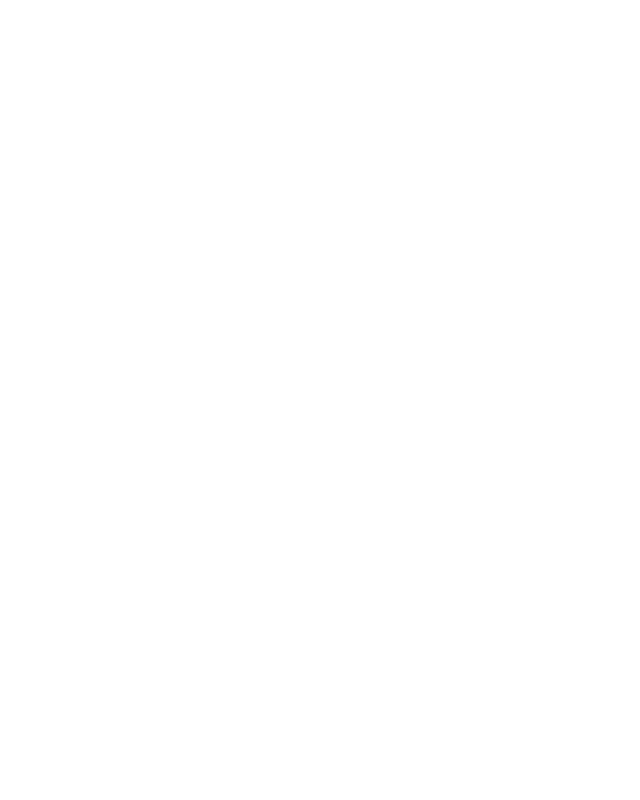
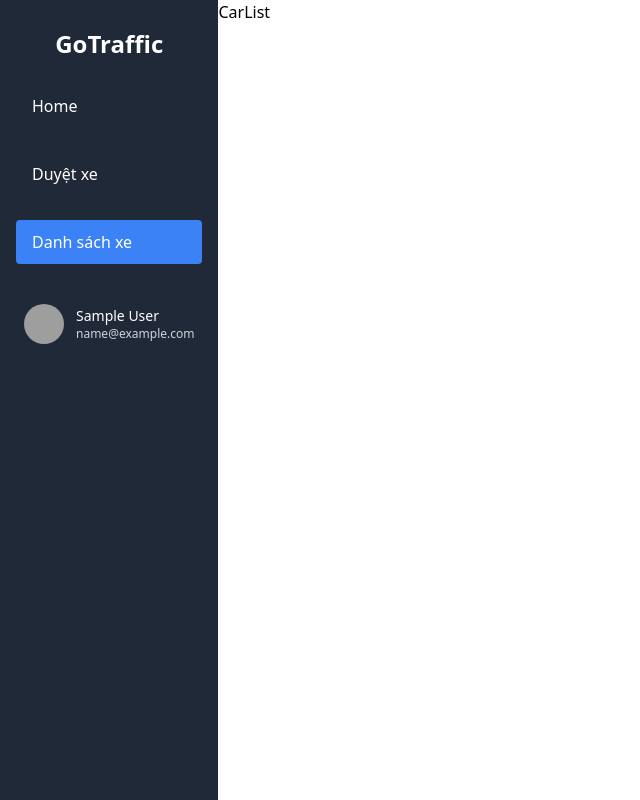
Before and after one commit to ibretsam/GoTrafficAdminPanel, a React (Vite) app: page /car-list in a window 1280 px wide. Before the commit this address had no page. Shown: the whole page, without its empty margins (0-640 px from the left). Built offline with nearby package versions, Linux system fonts and the light colour scheme; no server answers; sample sign-in values are in the browser's storage; grey boxes are pictures that could not be loaded.

Commit message:
Add new page

```diff
--- a/src/App.tsx
+++ b/src/App.tsx
@@ -8,6 +8,7 @@
 import Home from "./pages/Home";
 import Login from "./pages/Login";
 import CarApproval from "./pages/CarApproval";
+import CarList from "./pages/CarList";
 
 const MainLayout = () => (
   <div className="flex">
@@ -25,6 +26,7 @@
         <Route path="/" element={<MainLayout />}>
           <Route index element={<Home />} />
           <Route path="/car-approval" element={<CarApproval />} />
+          <Route path="/car-list" element={<CarList />} />
         </Route>
         <Route path="/login" element={<Login />} />
       </Routes>
--- a/src/components/Sidebar.tsx
+++ b/src/components/Sidebar.tsx
@@ -75,7 +75,17 @@
             : "hover:bg-blue-500"
         }`}
       >
-        Car Approval
+        Duyệt xe
+      </Link>
+      <Link
+        to="/car-list"
+        className={`block py-2.5 px-4 rounded transition duration-200 ${
+          location.pathname === "/car-list"
+            ? "bg-blue-500"
+            : "hover:bg-blue-500"
+        }`}
+      >
+        Danh sách xe
       </Link>
 
       {user && (
--- /dev/null
+++ b/src/pages/CarList.tsx
@@ -0,0 +1,59 @@
+import { useEffect, useState } from "react";
+
+interface Car {
+  id: number;
+  idUser: number;
+  idCarBrand: number;
+  numberPlate: string;
+  name: string;
+  yearOfManufacture: number;
+  seats: number;
+  gear: string;
+  fuel: string;
+  locationCar: string;
+  city: string;
+  district: string;
+  ward: string;
+  street: string;
+  address: string;
+  latitude: number;
+  longitude: number;
+  description: string;
+  fuelConsumption: number;
+  isDelivery: boolean;
+  limitKm: number;
+  price: number;
+  utilities: string;
+  image: string;
+  imageRegister: string;
+  imageRegistry: string;
+  imageInsurance: string;
+  status: number;
+  updatedAt: string;
+  createdAt: string;
+  numberOfBooked: number;
+  isRental: boolean;
+  isBrowed: boolean;
+  rating: number;
+  imageThumbnail: string;
+}
+
+const CarList: React.FC = () => {
+  //   const [car, setCar] = useState<Car>([]);
+
+  const cars: Car[] = [];
+
+  useEffect(() => {
+    fetch("http://103.57.129.166:3000/car/api/list")
+      .then((res) => res.json())
+      .then((data) => {
+        data.forEach((item: Car) => {
+          cars.push(item);
+        });
+        console.log(cars);
+      });
+  }, []);
+  return <div>CarList</div>;
+};
+
+export default CarList;
--- a/src/pages/Home.tsx
+++ b/src/pages/Home.tsx
@@ -1,7 +1,7 @@
 import { useEffect } from "react";
 import { useNavigate } from "react-router-dom";
 
-const Home = () => {
+const Home: React.FC = () => {
   return (
     <div className="flex items-center justify-center min-h-screen bg-gray-100">
       <h1 className="text-2xl font-bold text-center text-gray-700">
```
